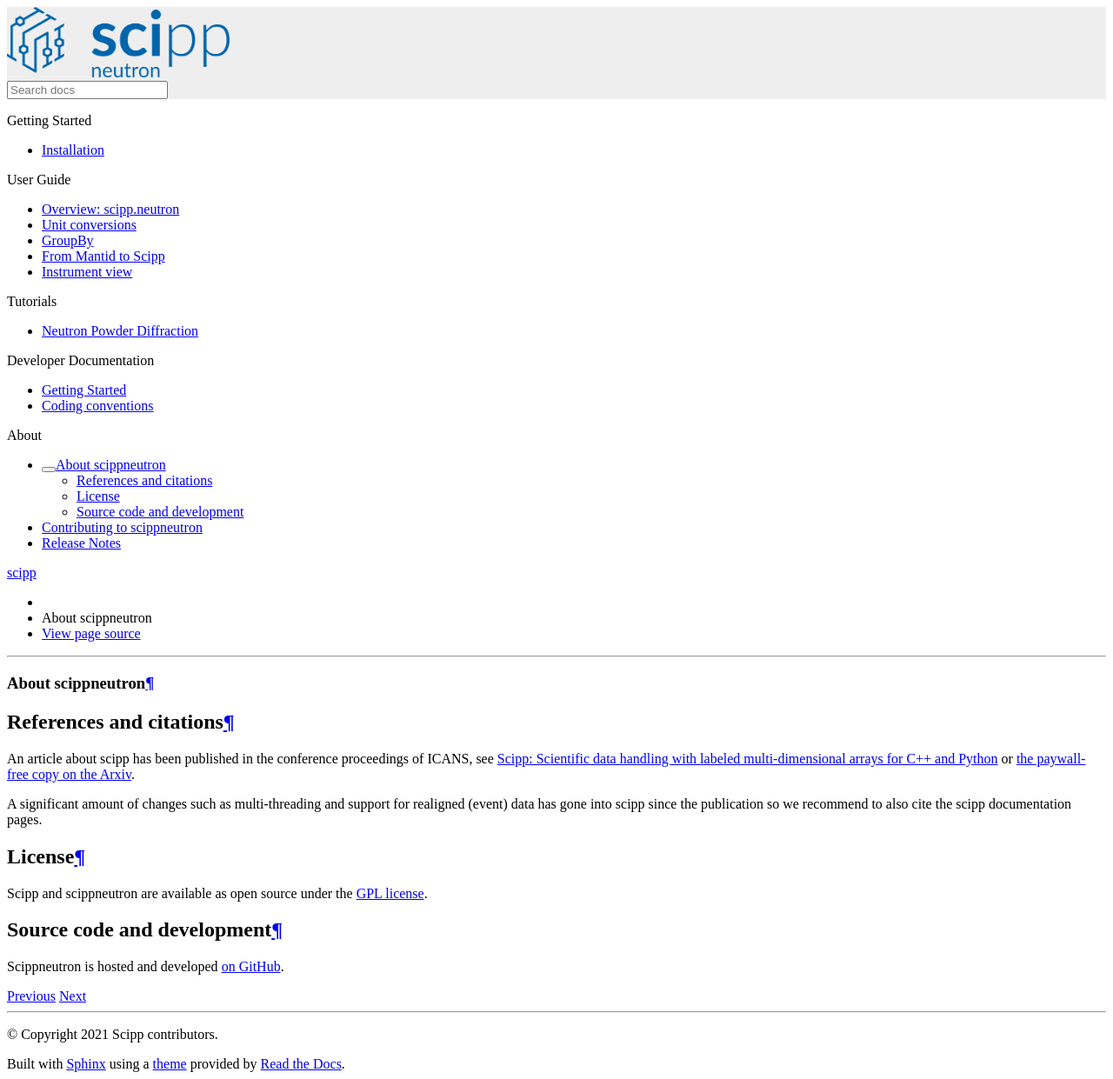
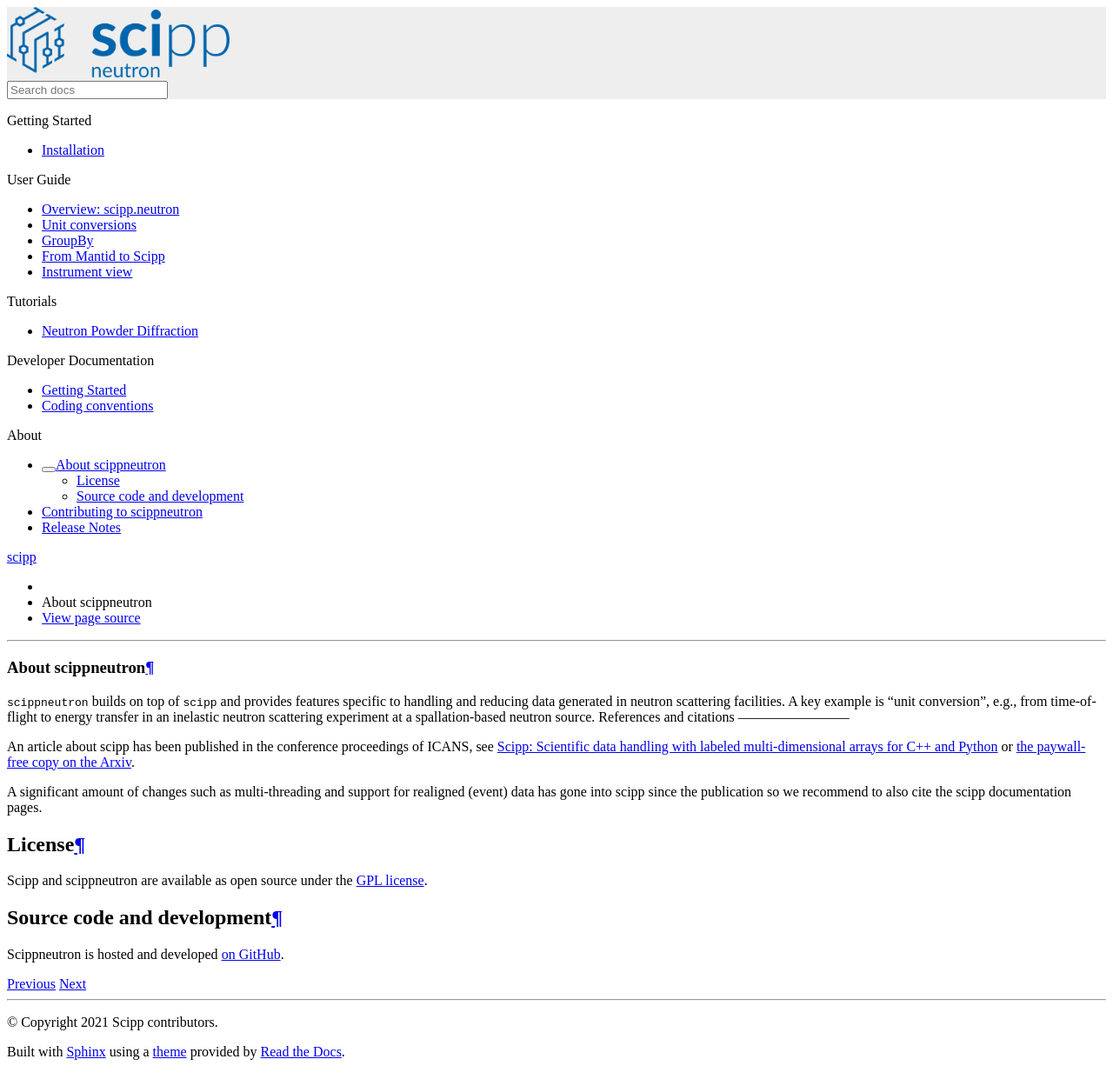
Before and after one commit to scipp/scippneutron, a Sphinx documentation site: the page built from docs/about/about.rst, in a window 1280 px wide. Shown: the whole page at 87% size. Built offline with Sphinx 7.4.7 and the Read the Docs theme 2.0.0, drawn with Linux system fonts in a browser that asks for light colours.

Commit message:
Update docs/about/about.rst
Co-authored-by: Owen Arnold <owen.arnold@stfc.ac.uk>

```diff
--- a/docs/about/about.rst
+++ b/docs/about/about.rst
@@ -2,7 +2,8 @@
 
 About scippneutron
 ==================
-
+``scippneutron`` builds on top of ``scipp`` and provides features specific to handling and reducing data generated in neutron scattering facilities.
+A key example is "unit conversion", e.g., from time-of-flight to energy transfer in an inelastic neutron scattering experiment at a spallation-based neutron source.
 References and citations
 ------------------------
 
```
